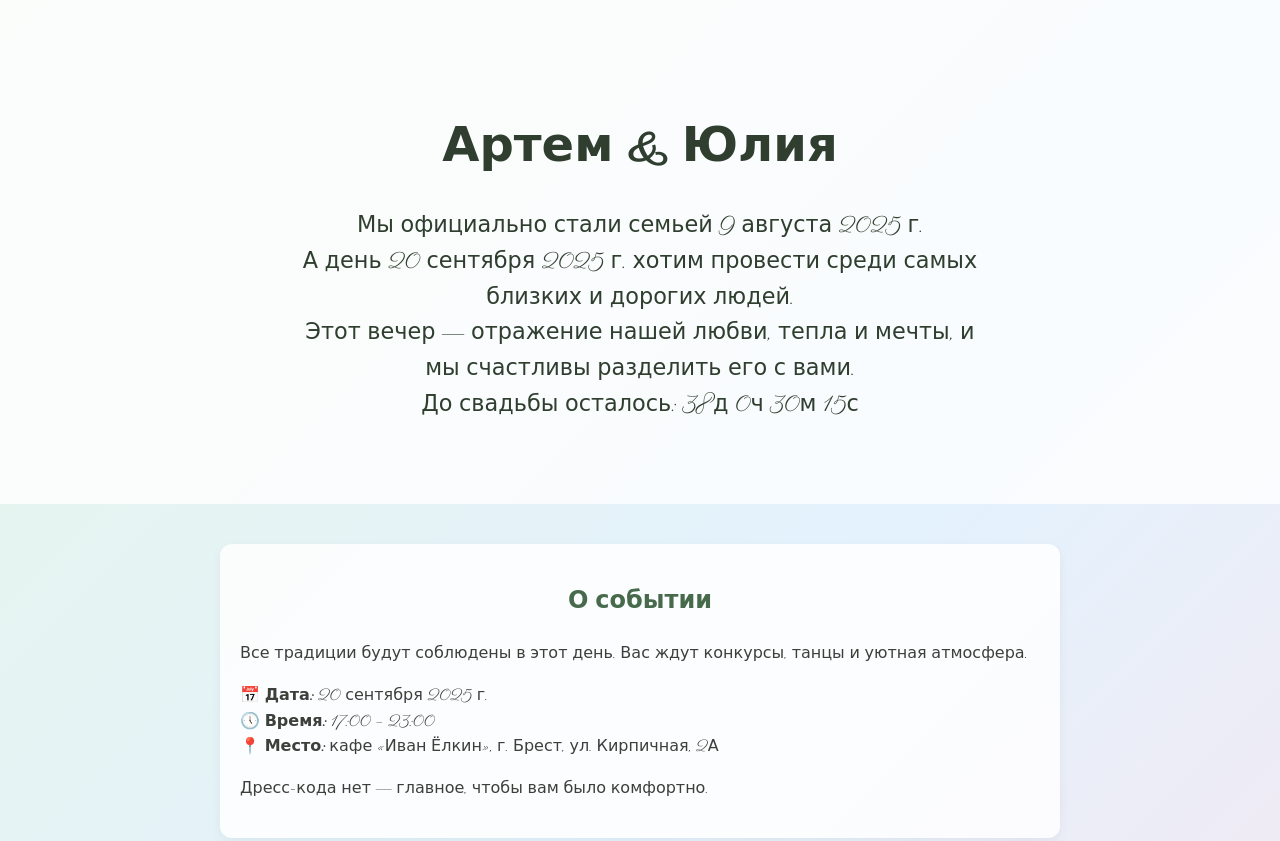
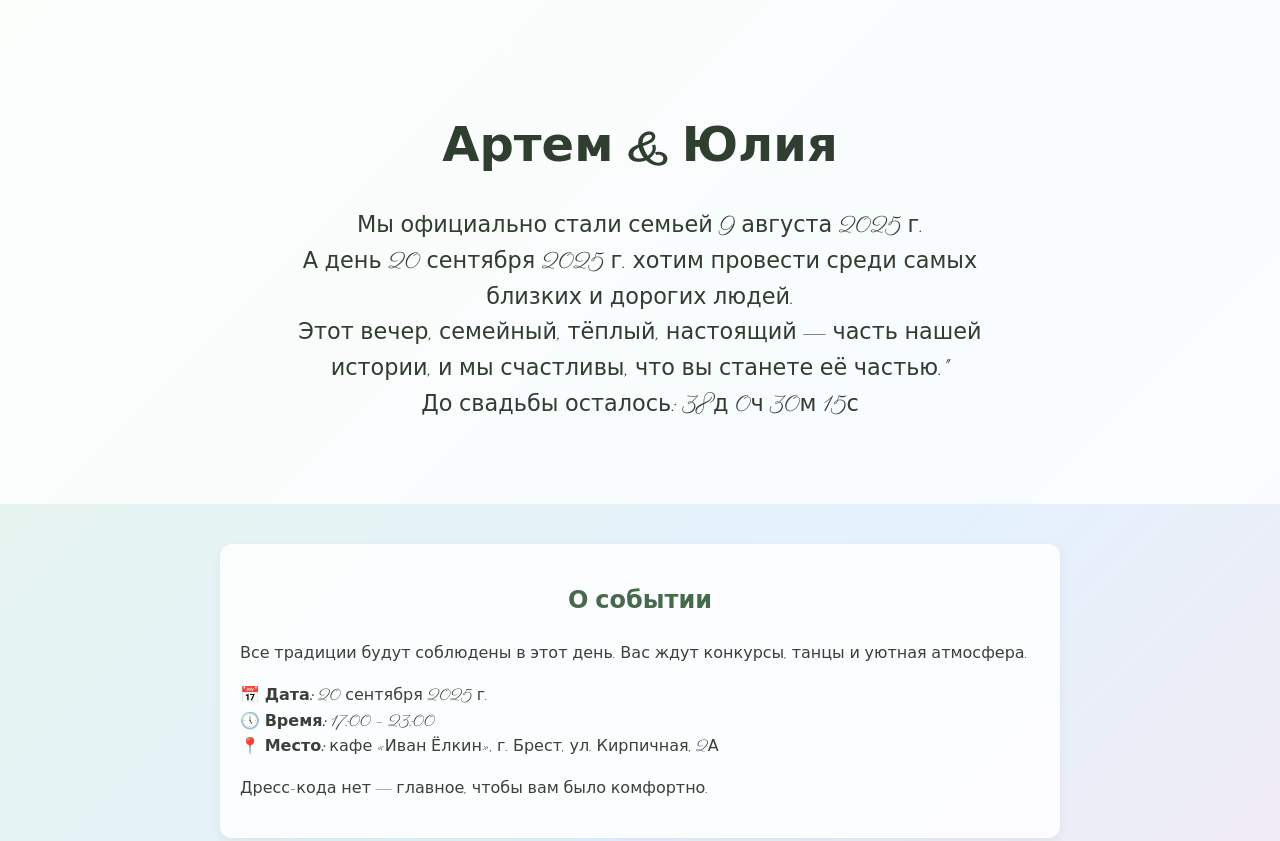
Before and after one commit to Yuliya372/wedding-invitation, a plain HTML site: page index.html in a window 1280 px wide. Shown: the top 841 px of the page. Drawn offline with Linux system fonts and the light colour scheme.

Commit message:
Update index.html

```diff
--- a/index.html
+++ b/index.html
@@ -84,7 +84,7 @@
     <h1>Артем & Юлия</h1>
     <p>Мы официально стали семьей 9 августа 2025 г.<br>
     А день 20 сентября 2025 г. хотим провести среди самых близких и дорогих людей.<br>
-    Этот вечер — отражение нашей любви, тепла и мечты, и мы счастливы разделить его с вами.</p>
+    Этот вечер, семейный, тёплый, настоящий — часть нашей истории, и мы счастливы, что вы станете её частью."</p>
     <p id="countdown"></p>
 </header>
 
```
